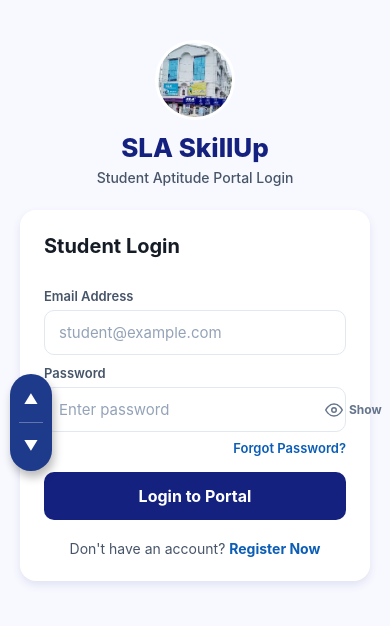
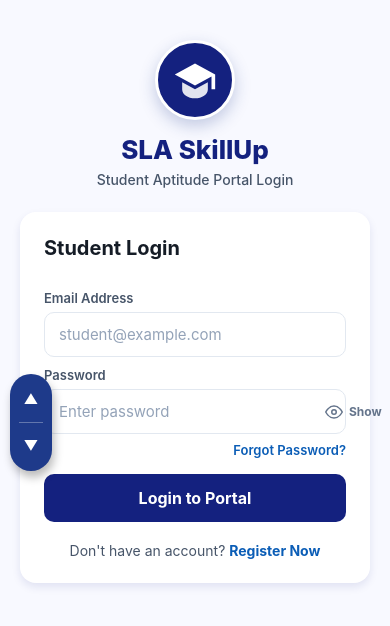
Before and after one commit to nagaarjun93/sla-skillup-portal, a React Native app in the folder frontend/: screen /student-login in a window 390 px wide. Shown: the top 626 px of the page. Built offline with nearby package versions, Linux system fonts and the light colour scheme; no server answers; what react-native-worklets would draw is missing.

Commit message:
refactor(ui): replace building raster image with modern vector graduation SVG icon badge

```diff
--- a/frontend/src/screens/StudentLoginScreen.jsx
+++ b/frontend/src/screens/StudentLoginScreen.jsx
@@ -10,7 +10,6 @@
   KeyboardAvoidingView,
   Platform,
   ScrollView,
-  Image,
 } from 'react-native';
 import Svg, { Path, Circle } from 'react-native-svg';
 import { useUniversalRouter } from '../utils/useUniversalRouter';
@@ -51,11 +50,19 @@
     >
       <ScrollView contentContainerStyle={styles.scrollContent} keyboardShouldPersistTaps="handled">
         <View style={styles.headerBox}>
-          <Image
-            source={require('../../assets/sla_building.png')}
-            style={styles.logoImage}
-            resizeMode="cover"
-          />
+          <View style={styles.logoIconCircle}>
+            <Svg width={44} height={44} viewBox="0 0 24 24" fill="none">
+              <Path
+                d="M12 3L1 9L12 15L21 10.09V17H23V9L12 3Z"
+                fill="#ffffff"
+              />
+              <Path
+                d="M5 13.18V17.18C5 19.94 8.13 22 12 22C15.87 22 19 19.94 19 17.18V13.18L12 17L5 13.18Z"
+                fill="#ffffff"
+                fillOpacity={0.88}
+              />
+            </Svg>
+          </View>
           <Text style={styles.brandTitle}>SLA SkillUp</Text>
           <Text style={styles.subTitle}>Student Aptitude Portal Login</Text>
         </View>
@@ -155,17 +162,20 @@
     alignItems: 'center',
     marginBottom: 24,
   },
-  logoImage: {
+  logoIconCircle: {
     width: 80,
     height: 80,
     borderRadius: 40,
+    backgroundColor: COLORS.primary,
+    justifyContent: 'center',
+    alignItems: 'center',
+    marginBottom: 14,
     borderWidth: 3,
     borderColor: '#ffffff',
-    marginBottom: 12,
     ...Platform.select({
-      ios: { shadowColor: '#000', shadowOffset: { width: 0, height: 4 }, shadowOpacity: 0.15, shadowRadius: 6 },
-      android: { elevation: 4 },
-      web: { boxShadow: '0 4px 12px rgba(0,0,0,0.15)' },
+      ios: { shadowColor: COLORS.primary, shadowOffset: { width: 0, height: 6 }, shadowOpacity: 0.3, shadowRadius: 10 },
+      android: { elevation: 6 },
+      web: { boxShadow: '0 6px 16px rgba(30, 58, 138, 0.25)' },
     }),
   },
   brandTitle: {
```
